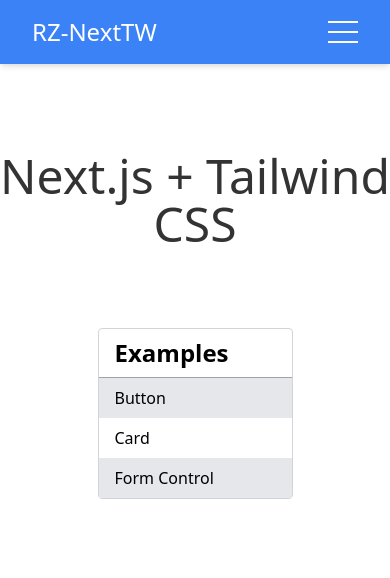
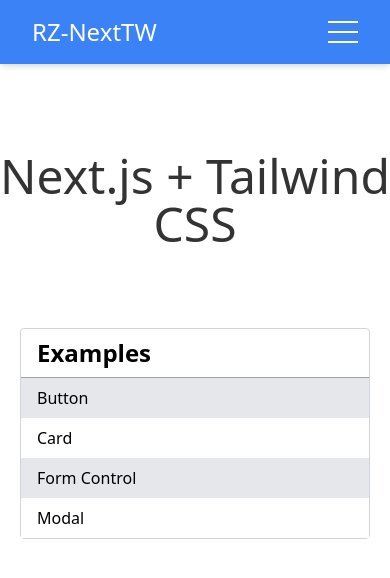
Before and after one commit to rzfury/rz-next-tailwind, a Next.js app: page / in a window 390 px wide. Shown: the top 578 px of the page. Built offline with nearby package versions, Linux system fonts and the light colour scheme.

Commit message:
add modal to navs

```diff
--- a/src/layout/layout.tsx
+++ b/src/layout/layout.tsx
@@ -14,7 +14,8 @@ export default function Layout(props: RazorWindProps.Layout) {
       dropdown: [
         { href: '/button', label: 'Button' },
         { href: '/card', label: 'Card' },
-        { href: '/form-control', label: 'Form Control' }
+        { href: '/form-control', label: 'Form Control' },
+        { href: '/modal', label: 'Modal' },
       ],
     },
     {
--- a/src/pages/index.tsx
+++ b/src/pages/index.tsx
@@ -16,6 +16,10 @@ export default class Index extends React.Component {
     {
       link: 'form-control',
       label: 'Form Control'
+    },
+    {
+      link: 'modal',
+      label: 'Modal'
     },
   ];
 
@@ -58,7 +62,7 @@ export default class Index extends React.Component {
             Next.js + Tailwind CSS
           </h1>
         </div>
-        <div className="w-1/2 mx-auto">
+        <div className="mx-5 sm:w-1/2 sm:mx-auto">
           <Card>
             <h1 className="text-2xl font-semibold pl-4 py-2">
               Examples
```
